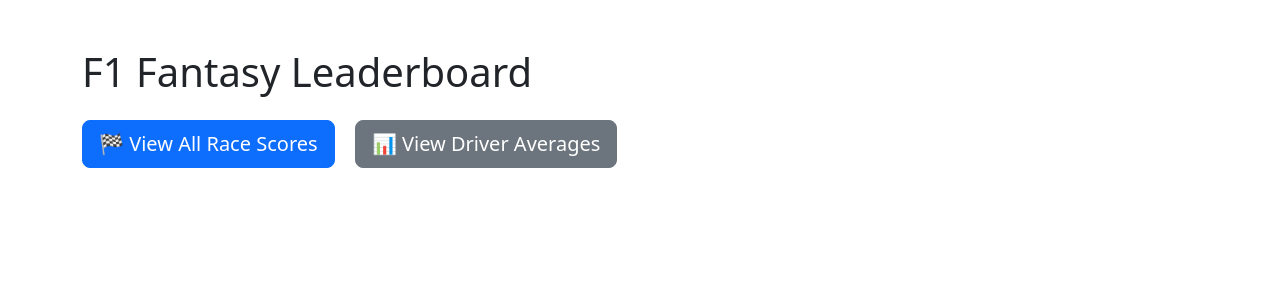
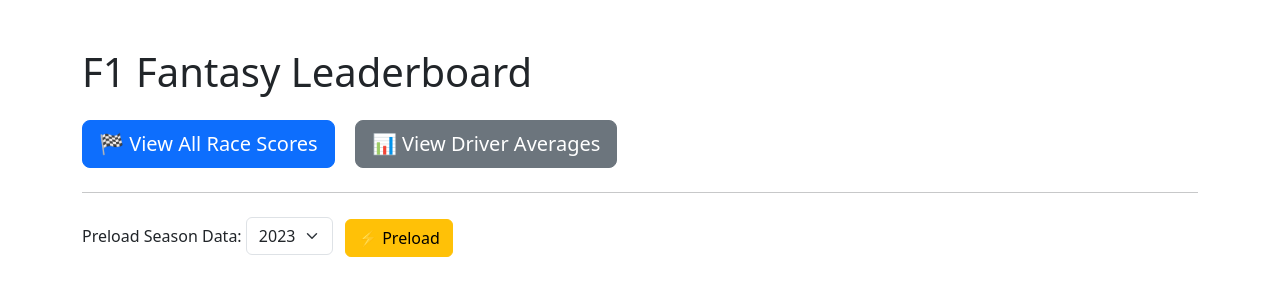
Before and after one commit to SiahBatterson/f1-grid-competitors, a Flask app: page / in a window 1280 px wide. Shown: the top 300 px of the page. Run offline with Flask 3, Linux system fonts and the light colour scheme.

Commit message:
added manual sync option

```diff
--- a/app.py
+++ b/app.py
@@ -3,6 +3,7 @@ import pandas as pd
 import os
 from utils import calculate_points
 import fastf1
+import time
 
 fastf1.Cache.enable_cache("/mnt/f1_cache")
 app = Flask(__name__)
@@ -11,6 +12,35 @@ app = Flask(__name__)
 @app.route("/")
 def home():
     return render_template("home.html")
+
+@app.route("/preload", methods=["POST"])
+def preload():
+    year = int(request.form.get("year", 2023))
+    print(f"🔁 Manually triggered preload for {year}")
+
+    try:
+        schedule = fastf1.get_event_schedule(year)
+    except Exception as e:
+        return f"<h2>Failed to get schedule for {year}: {e}</h2>", 500
+
+    all_results = []
+    for _, row in schedule.iterrows():
+        df = calculate_points(year, row["EventName"])
+        if not df.empty:
+            all_results.append(df)
+        time.sleep(1)  # throttle
+
+    if all_results:
+        avg_cache_file = f"/mnt/f1_cache/averages_{year}.csv"
+        df = pd.concat(all_results)
+        drivers = df["Driver"].value_counts()
+        df = df[df["Driver"].isin(drivers[drivers >= 5].index)]
+        avg_df = df.groupby("Driver")[["Quali", "Race", "+Pos", "Total Points"]].mean().round(2).reset_index()
+        avg_df = avg_df.sort_values("Total Points", ascending=False)
+        avg_df.to_csv(avg_cache_file, index=False)
+        return f"<h2>✅ Preloaded and cached averages for {year}</h2><a href='/'>⬅ Back</a>"
+    else:
+        return f"<h2>⚠️ No valid data for {year}</h2><a href='/'>⬅ Back</a>"
 
 
 @app.route("/season")
@@ -56,6 +86,7 @@ def averages():
             df = calculate_points(year, row["EventName"])
             if not df.empty:
                 all_results.append(df)
+            time.sleep(1)
 
 
         if not all_results:
--- a/templates/home.html
+++ b/templates/home.html
@@ -9,11 +9,26 @@
   </head>
   <body class="container mt-5">
     <h1 class="mb-4">F1 Fantasy Leaderboard</h1>
+
     <a href="{{ url_for('season') }}" class="btn btn-primary btn-lg"
       >🏁 View All Race Scores</a
     >
     <a href="{{ url_for('averages') }}" class="btn btn-secondary btn-lg ms-3"
       >📊 View Driver Averages</a
     >
+
+    <hr class="my-4" />
+
+    <form method="POST" action="{{ url_for('preload') }}">
+      <label for="year" class="form-label">Preload Season Data:</label>
+      <select name="year" id="year" class="form-select w-auto d-inline">
+        <option value="2021">2021</option>
+        <option value="2022">2022</option>
+        <option value="2023" selected>2023</option>
+        <option value="2024">2024</option>
+        <option value="2025">2025</option>
+      </select>
+      <button type="submit" class="btn btn-warning ms-2">⚡ Preload</button>
+    </form>
   </body>
 </html>
```
